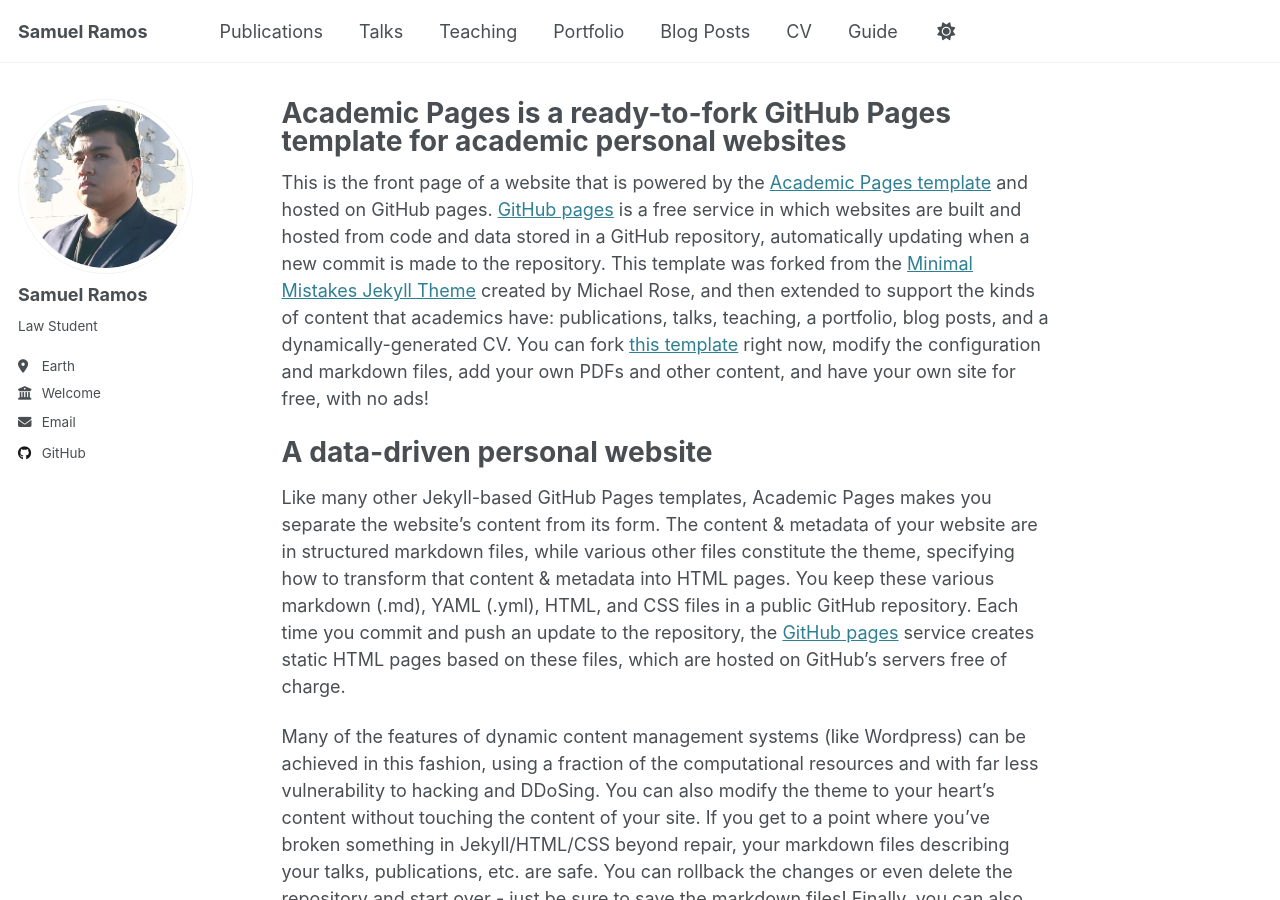
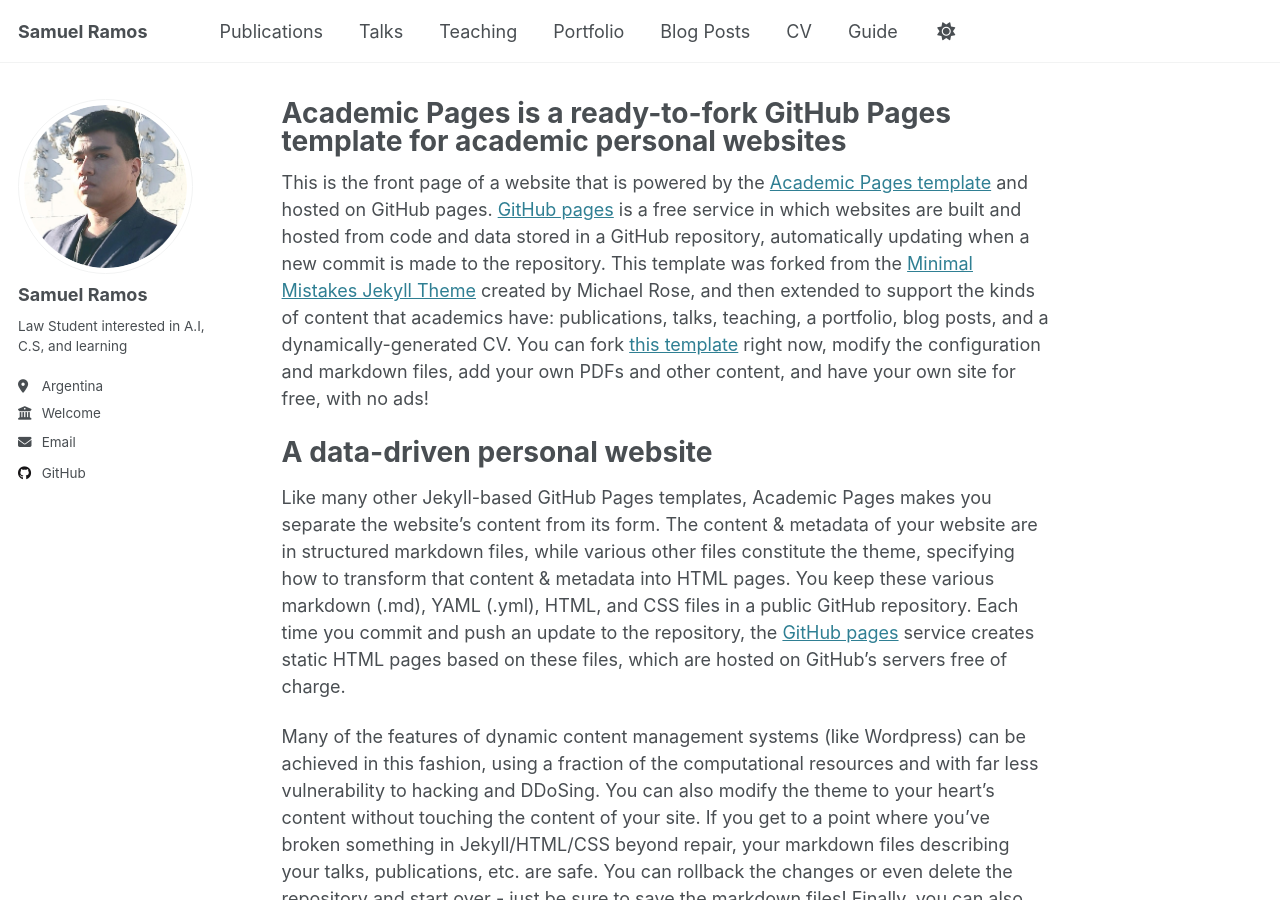
Before and after one commit to saiefr/saiefr.github.io, a Jekyll site: the page built from _pages/about.md, in a window 1280 px wide and 900 px high. Built offline with Jekyll 4.4.1, drawn with Linux system fonts in a browser that asks for light colours.

Commit message:
Update _config.yml

```diff
--- a/_config.yml
+++ b/_config.yml
@@ -12,7 +12,7 @@ site_theme               : "default"
 title                    : "Samuel Ramos"
 title_separator          : "-"
 name                     : &name "Samuel Ramos"
-description              : &description "Law Student at University of CEMA"
+description              : &description "Law Student"
 url                      : https://saiefr.github.io/ # the base hostname & protocol for your site e.g. "https://[your GitHub username].github.io"
 baseurl                  : "" # the subpath of your site, e.g. "/blog"
 repository               : "academicpages/academicpages.github.io"
@@ -24,8 +24,8 @@ author:
   # Biographic information
   avatar           : "profile.png"
   name             : "Samuel Ramos"
-  bio              : "Law Student"
-  location         : "Earth"
+  bio              : "Law Student interested in A.I, C.S, and learning"
+  location         : "Argentina"
   employer         : "Welcome"
   uri              : # URL
   email            : "samramos283@gmail.com"
```
